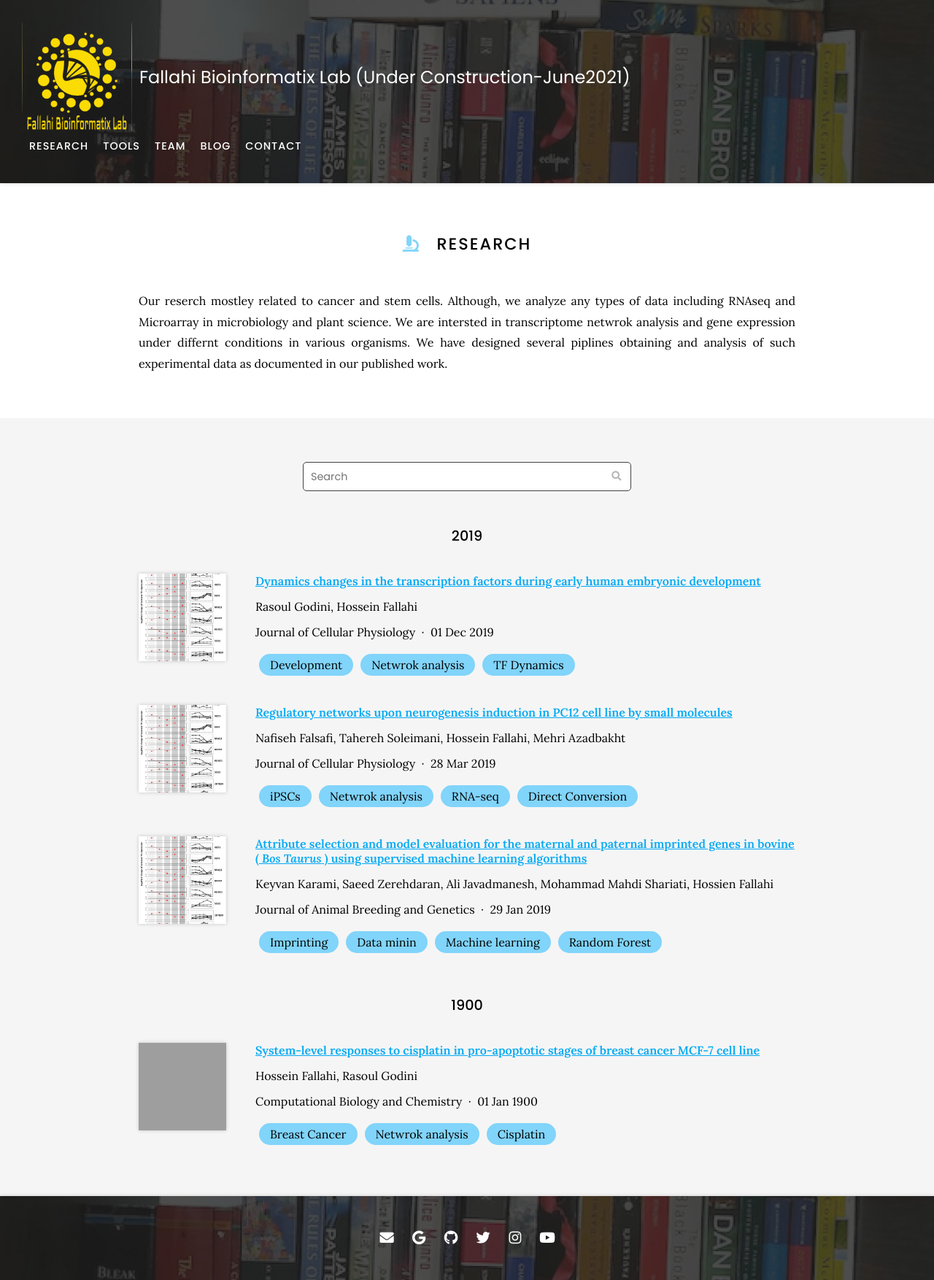
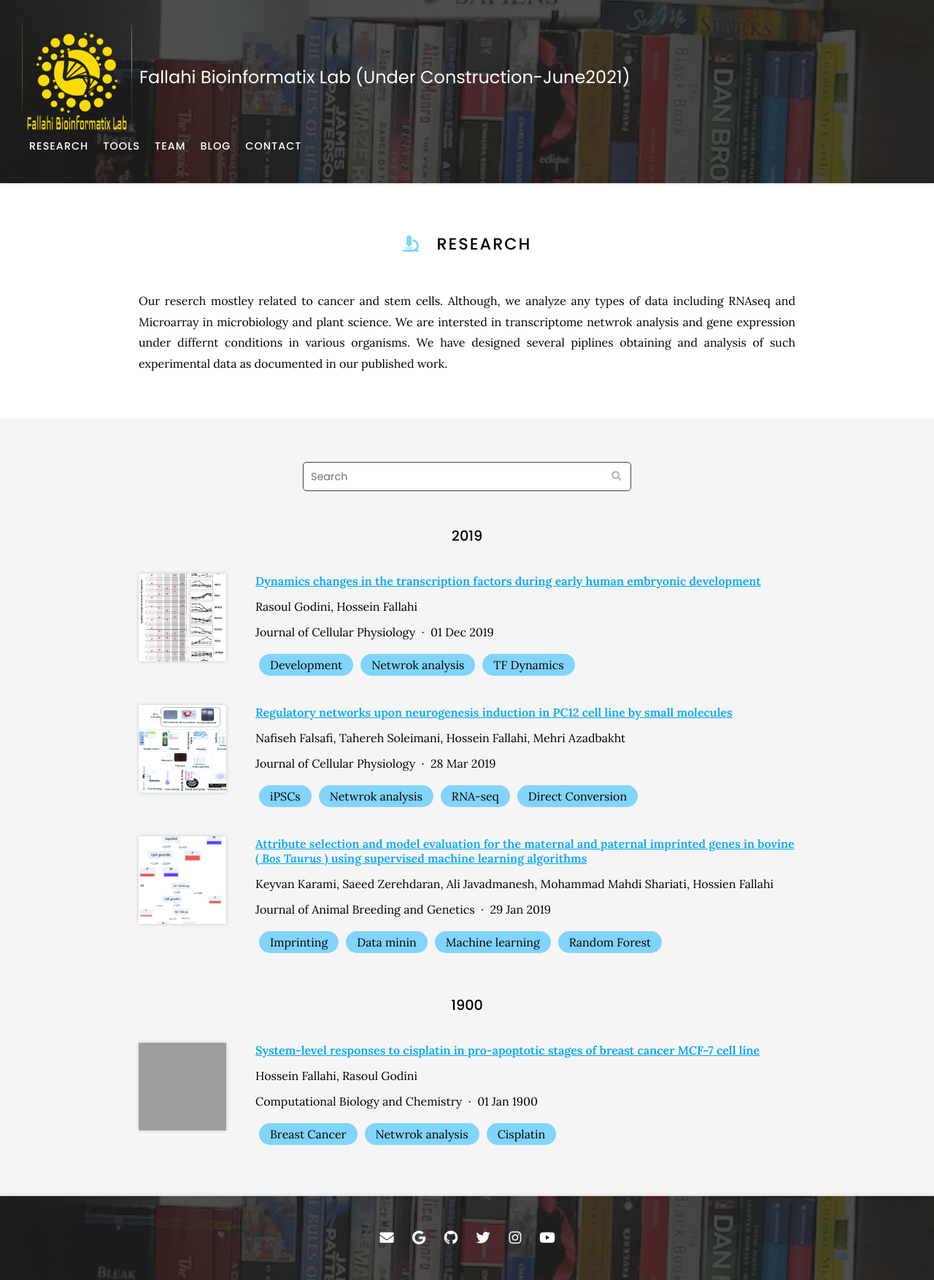
Before and after one commit to Hossein-Fallahi/Fallahi-Bioinformatics-Lab, a Jekyll site: the page built from research/index.md, in a window 1280 px wide. Shown: the whole page at 73% size. Built offline with Jekyll 4.4.1, drawn with Linux system fonts in a browser that asks for light colours; nearby versions of some CDN libraries; grey boxes are pictures that could not be loaded.

Commit message:
Generate citations

```diff
--- a/_data/citations.yaml
+++ b/_data/citations.yaml
@@ -41,7 +41,7 @@
   publisher: Journal of Cellular Physiology
   date: '2019-03-28'
   link: https://doi.org/gkpnhv
-  image: https://raw.githubusercontent.com/Hossein-Fallahi/Fallahi-Bioinformatics-Lab/main/images/Fig%204.jpg
+  image: https://raw.githubusercontent.com/Hossein-Fallahi/Fallahi-Bioinformatics-Lab/main/images/falsafi.png
   extra-links:
   - type: website
     link: https://onlinelibrary.wiley.com/doi/abs/10.1002/jcp.28520
@@ -59,7 +59,7 @@
   publisher: Journal of Animal Breeding and Genetics
   date: '2019-01-29'
   link: https://doi.org/ghqg2h
-  image: https://raw.githubusercontent.com/Hossein-Fallahi/Fallahi-Bioinformatics-Lab/main/images/Fig%204.jpg
+  image: https://raw.githubusercontent.com/Hossein-Fallahi/Fallahi-Bioinformatics-Lab/main/images/karami.png
   extra-links:
   - type: website
     link: https://onlinelibrary.wiley.com/doi/abs/10.1111/jbg.12379
```
